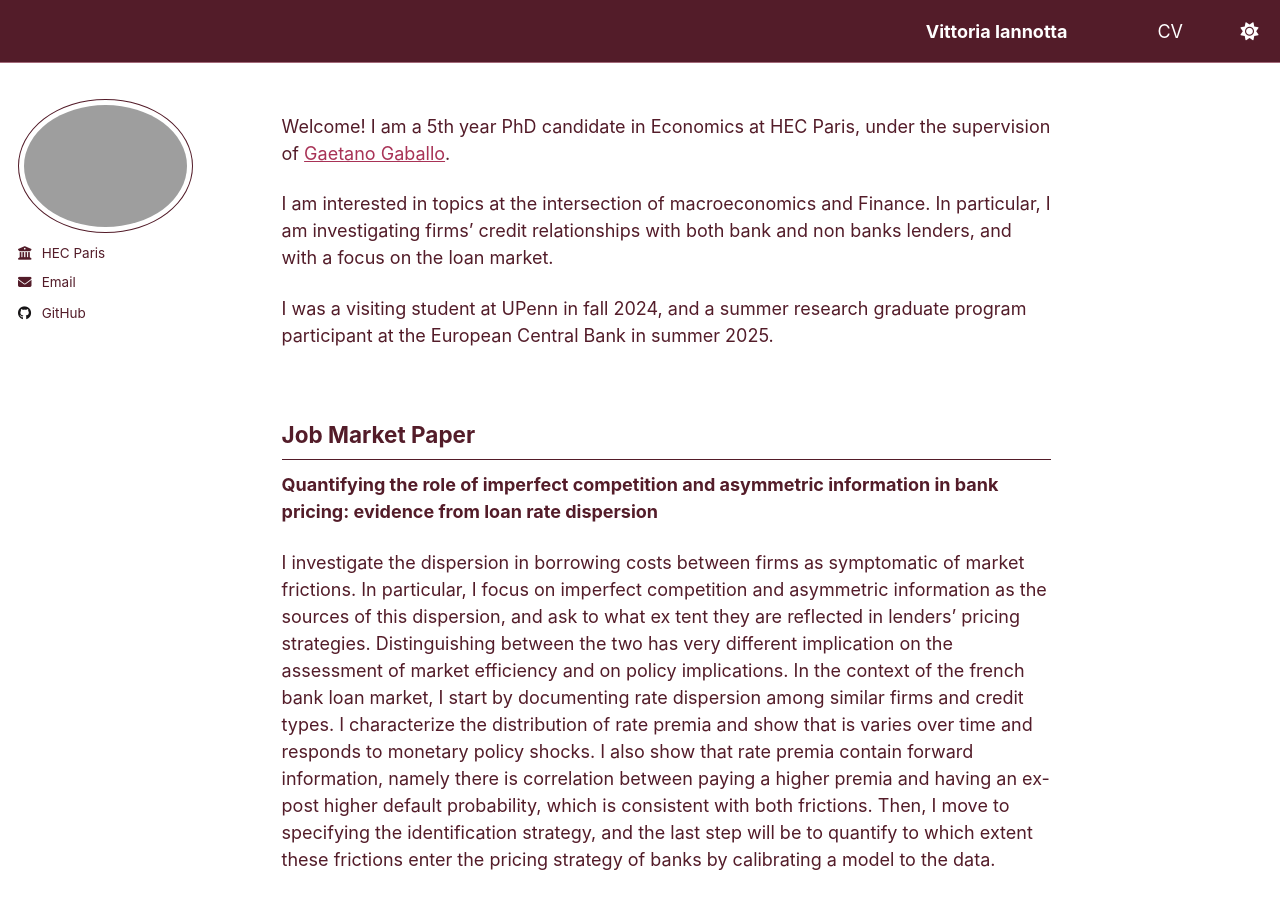
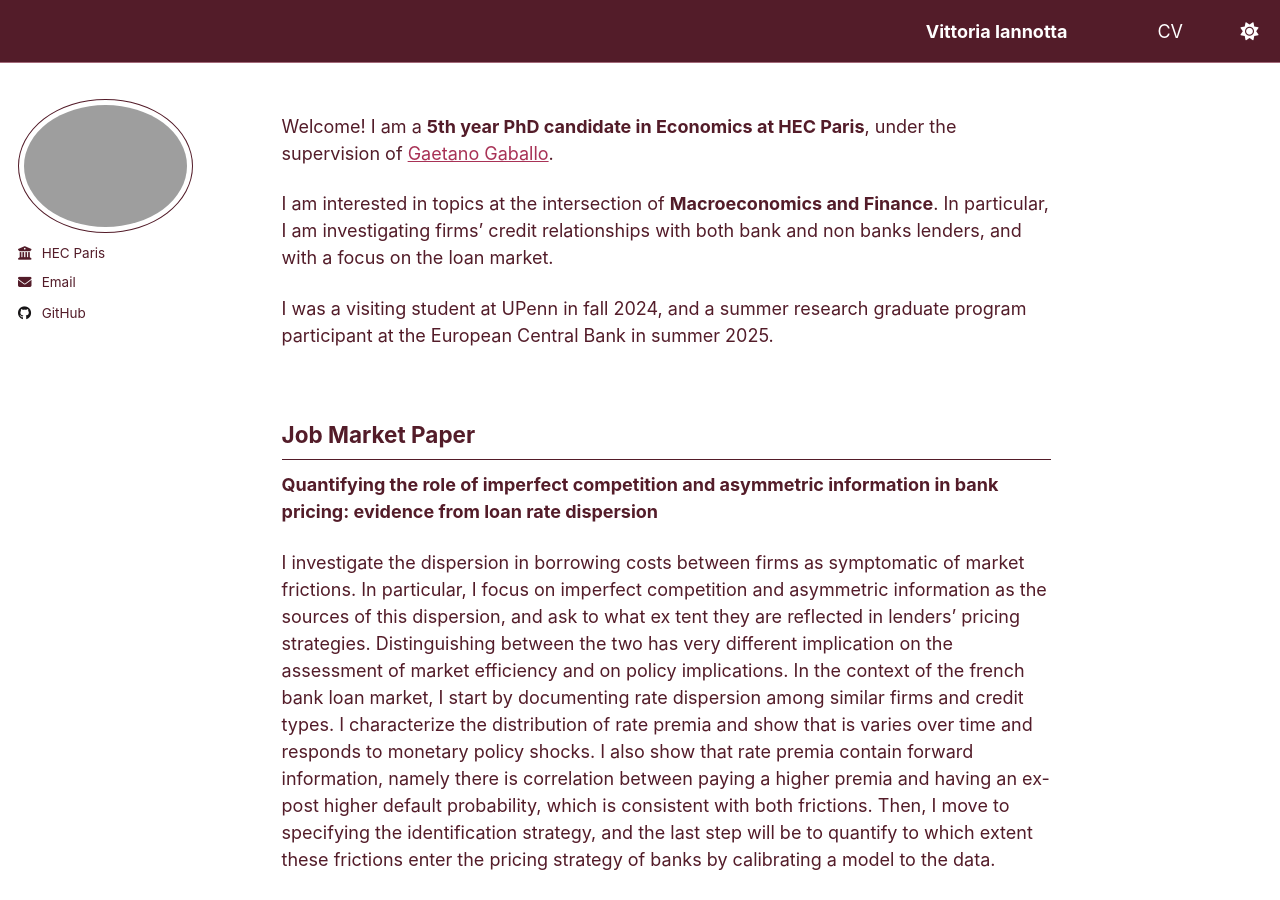
Before and after one commit to vittoriaiannotta/vittoriaiannotta.github.io, a Jekyll site: the page built from _pages/about.md, in a window 1280 px wide and 900 px high. Built offline with Jekyll 4.4.1, drawn with Linux system fonts in a browser that asks for light colours.

```diff
--- a/_pages/about.md
+++ b/_pages/about.md
@@ -8,9 +8,9 @@ redirect_from:
 ---
 
 Welcome!
-I am a 5th year PhD candidate in Economics at HEC Paris, under the supervision of [Gaetano Gaballo](https://sites.google.com/view/ggaballo).
+I am a **5th year PhD candidate in Economics at HEC Paris**, under the supervision of [Gaetano Gaballo](https://sites.google.com/view/ggaballo).
 
-I am interested in topics at the intersection of macroeconomics and Finance. In particular, I am investigating firms' credit relationships with both bank and non banks lenders, and with a focus on the loan market.
+I am interested in topics at the intersection of **Macroeconomics and Finance**. In particular, I am investigating firms' credit relationships with both bank and non banks lenders, and with a focus on the loan market.
 
 I was a visiting student at UPenn in fall 2024, and a summer research graduate program participant at the European Central Bank in summer 2025.
 <br><br>
```
